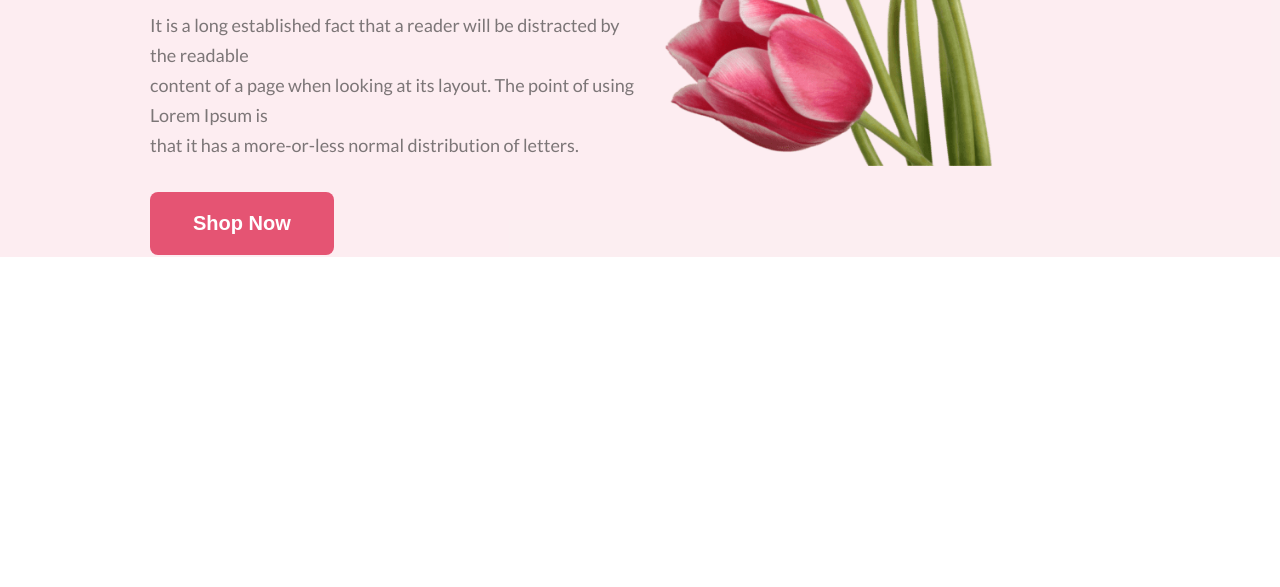
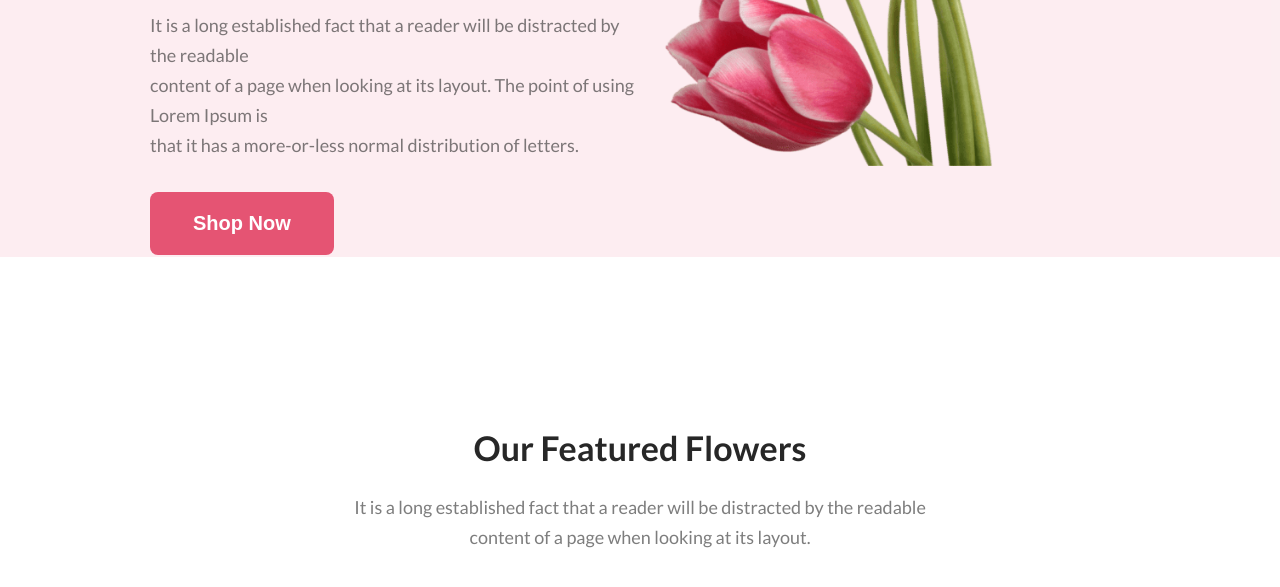
Before and after one commit to Irfankhan20/alhamdulillah-first-assingment-done, a plain HTML site: page index.html in a window 1280 px wide. Shown: the part 543-1130 px from the top of the page. Before the commit the page ends 800 px from the top, so only its background shows below. Drawn offline with Linux system fonts and the light colour scheme; a web font is replaced by a local one.

Commit message:
alhamdulillah our featured flowers section done

```diff
--- a/index.html
+++ b/index.html
@@ -25,9 +25,15 @@
 
     </header>
 
-
+     <!-- main section start -->
     <main>
-        <p></p>
+        <!-- Our Featured Flowers section -->
+        <section>
+            <div class="Featured-Flowers">
+                <h2 class="FeaturedFlowers-title">Our Featured Flowers</h2>
+                <p class="FeaturedFlowers-discription">It is a long established fact that a reader will be distracted by the readable <br> content of a page when looking at its layout.</p>
+            </div>
+        </section>
     </main>
     <footer></footer>
 </body>
--- a/styles/style.css
+++ b/styles/style.css
@@ -51,3 +51,23 @@ border: 0px;
     padding-top: 50px;
 
 }
+/* main section start */
+.Featured-Flowers{
+    text-align: center;
+}
+.FeaturedFlowers-title{
+    color: #272727;
+text-align: center;
+font-size: 34px;
+font-weight: 800;
+padding-top: 170px;
+padding-bottom: 24px;
+}
+.FeaturedFlowers-discription{
+    color: rgba(39, 39, 39, 0.60);
+text-align: center;
+font-size: 18px;
+font-weight: 400;
+line-height: 30px;
+padding-bottom: 48px;
+}
```
